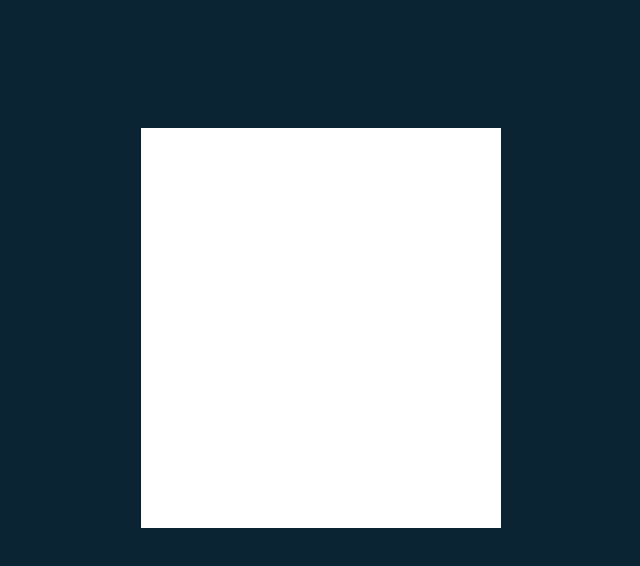
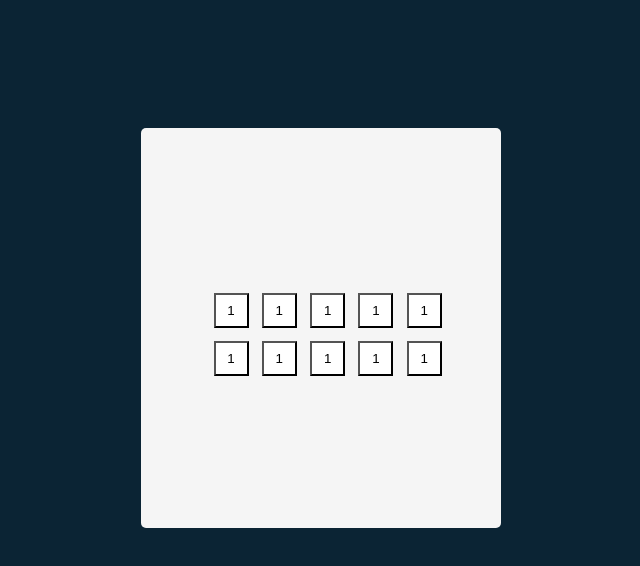
Before and after one commit to perismuniu/Tenzies-Game-in-React-, a React (Vite) app: page / in a window 1280 px wide. Shown: the top 566 px of the page, without its empty margins (319-959 px from the left). Built offline with nearby package versions, Linux system fonts and the light colour scheme.

Commit message:
Addition of dice buttons using Die.jsx

```diff
--- a/App.jsx
+++ b/App.jsx
@@ -1,12 +1,23 @@
-import React from 'react'
+import Die from './components/Die'
 
 const App = () => {
   return (
-    <div>
       <main>
+        <div className="die">
+            <Die value={1}/>
+            <Die value={1}/>
+            <Die value={1}/>
+            <Die value={1}/>
+            <Die value={1}/>
+            <Die value={1}/>
+            <Die value={1}/>
+            <Die value={1}/>
+            <Die value={1}/>
+            <Die value={1}/>
+        </div>
+
 
       </main>
-    </div>
   )
 }
 
--- /dev/null
+++ b/components/Die.jsx
@@ -0,0 +1,7 @@
+const Die = (props) => {
+  return (
+    <button>{props.value}</button>
+  )
+}
+
+export default Die
--- a/index.css
+++ b/index.css
@@ -13,5 +13,27 @@ main {
     height: 400px;
     margin: auto ;
     margin-top: 8em;
-    background-color: white;
+    background-color: #F5F5F5;
+    border-radius: 5px;
+    display: flex;
+    justify-content: center;
+    align-items: center;
+
 }
+
+.die {
+    margin: auto;
+    display: grid;
+    grid-template-rows: repeat(2, 1fr);
+    grid-template-columns: repeat(5,1fr);
+    place-items: center;
+    max-width: 250px;
+}
+
+.die button {
+    width: 35px;
+    height:35px;
+    background-color:#FFFFFF;
+    margin-top: 1em;
+    margin-left: 1em;
+}
```
